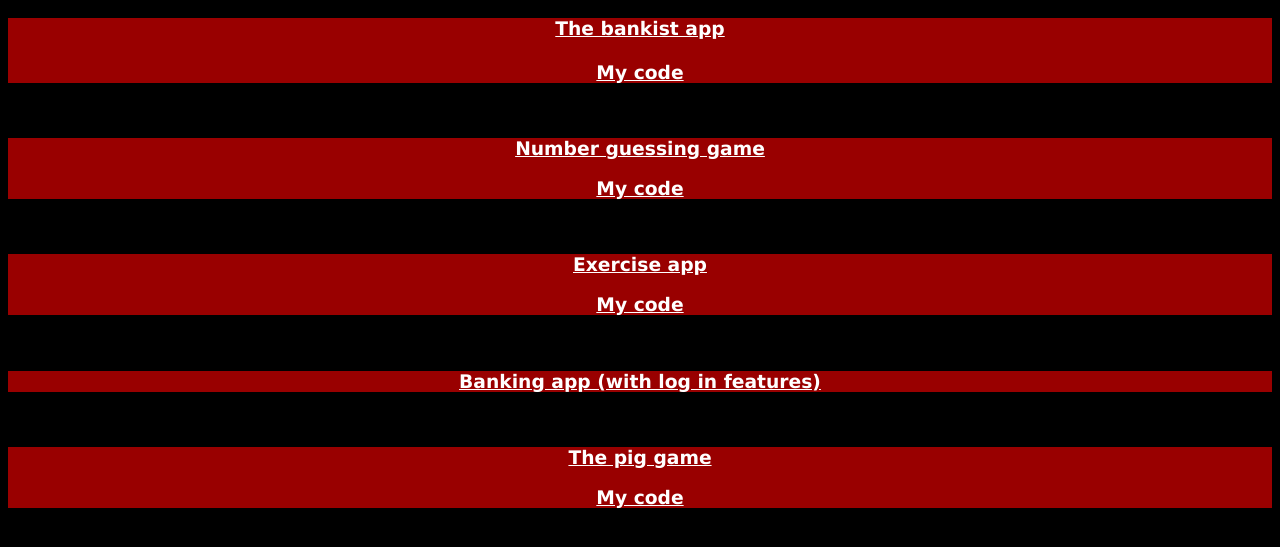
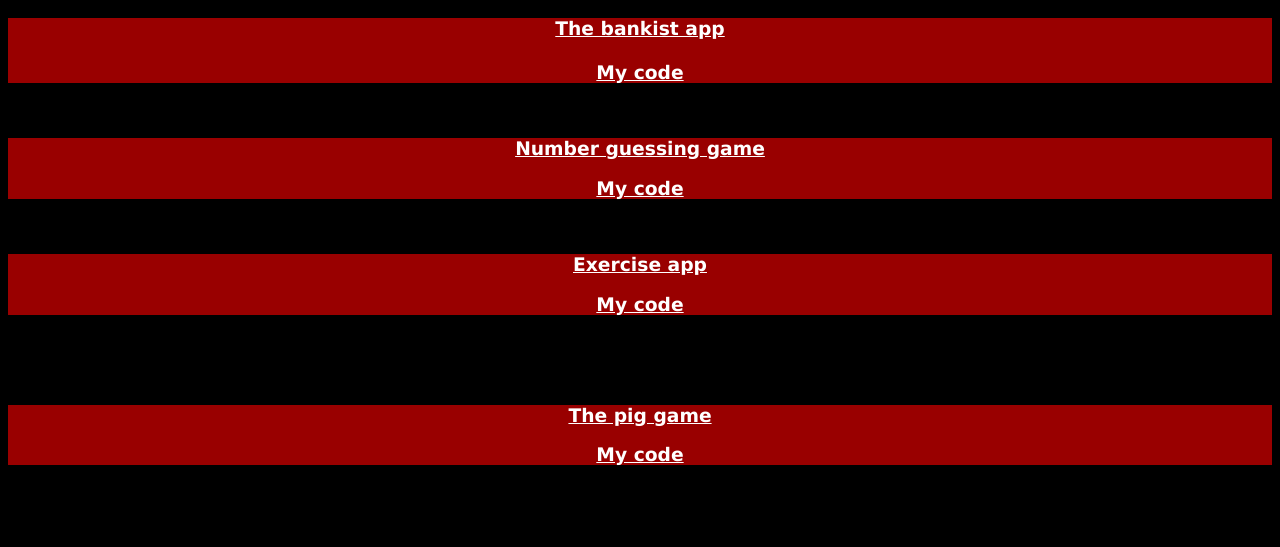
Before and after one commit to zukies/MainPage, a plain HTML site: page index.html in a window 1280 px wide. Shown: the part 103-650 px from the top of the page. Drawn offline with Linux system fonts and the light colour scheme.

Commit message:
Update index.html

```diff
--- a/index.html
+++ b/index.html
@@ -75,18 +75,18 @@
   </div>
 </div>
 <p>&nbsp;</p>
-<div>
+<!--<div>
   <div>
     <div>
       <div>
         <div align="center" class="style3" style="background-color:#990000">
           <h3 height:200px="height:200px" align="center"><a href="BankingApp/index.html" target="_blank" class="style1" style="color:#FFFFFF" ;>Banking app (with log in features) </a> </h3>
-          <!--<h3 align="center"><span class="style1"><a href="https://github.com/zukies/PigGame" target="_blank" style="color:#FFFFFF";>My code</a></span></h3>-->
+          <!--<h3 align="center"><span class="style1"><a href="https://github.com/zukies/PigGame" target="_blank" style="color:#FFFFFF";>My code</a></span></h3>
         </div>
       </div>
     </div>
   </div>
-</div>
+</div>-->
 <p>&nbsp;</p>
 <div>
   <div>
```
